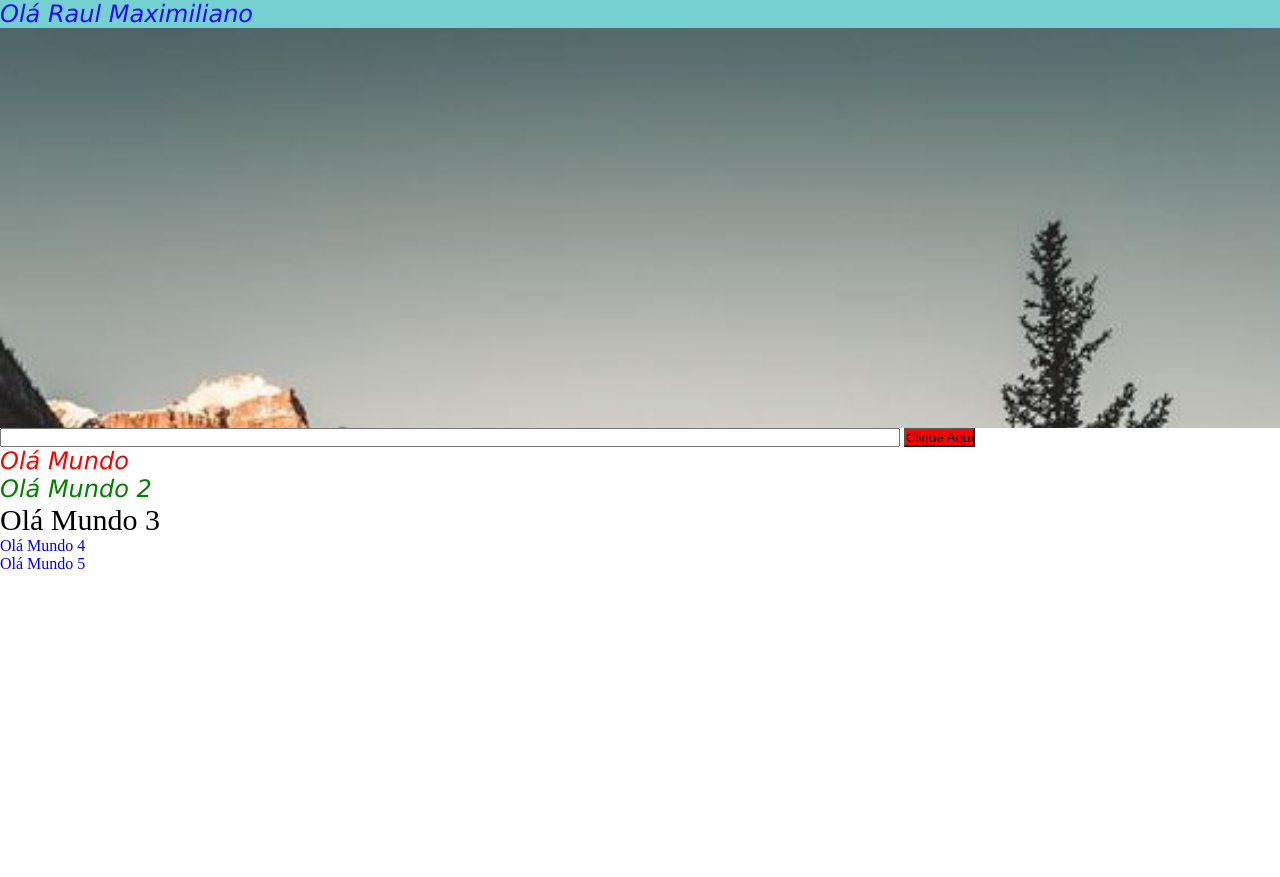
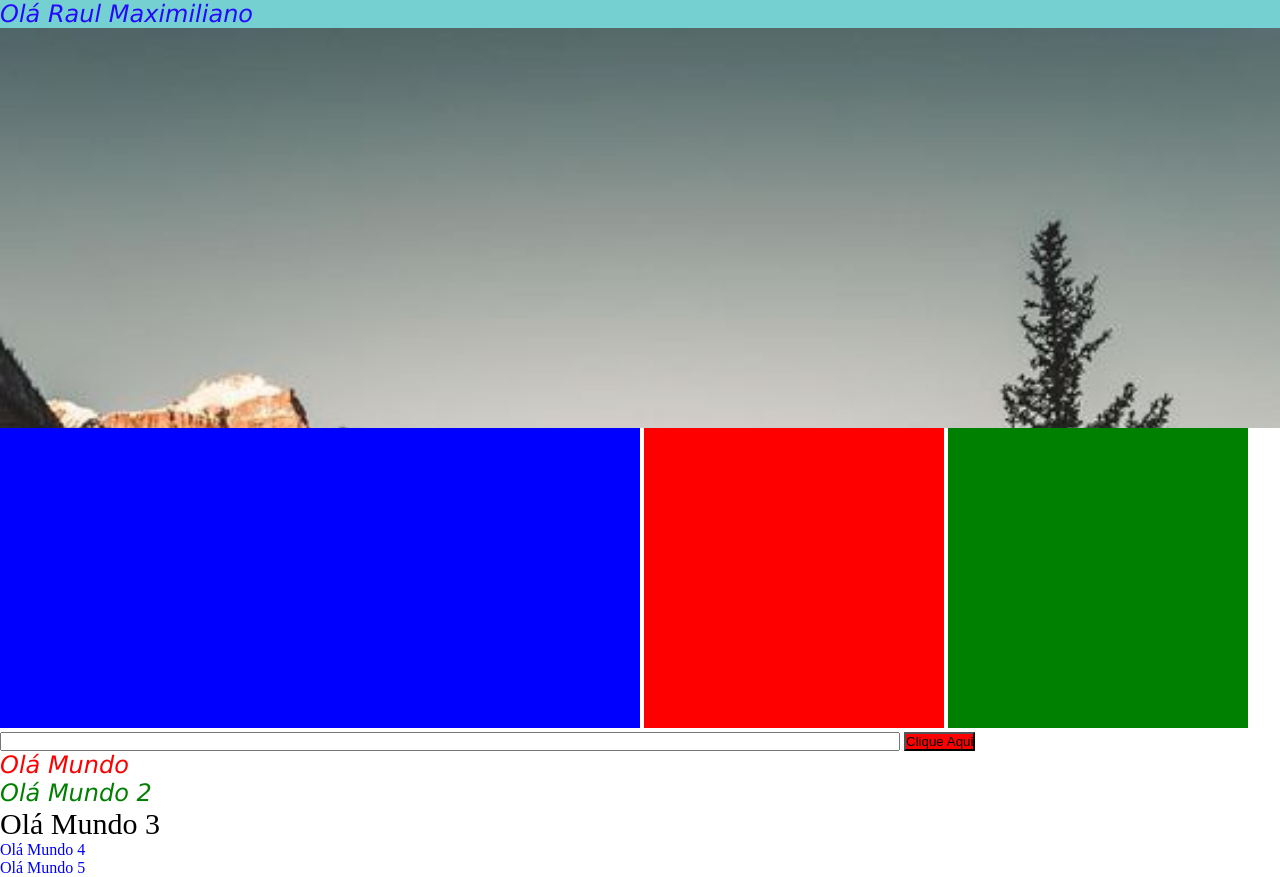
Before and after one commit to RaulMCFidelis/Projetos-Front-End, a plain HTML site: page modulo-css/index.html in a window 1280 px wide. Before the commit the page ends 800 px from the top, so only its background shows below. Drawn offline with Linux system fonts and the light colour scheme.

Commit message:
Dimensões

```diff
--- a/modulo-css/index.html
+++ b/modulo-css/index.html
@@ -14,6 +14,10 @@
 
     <div class="bg"></div>
 
+    <div class="d1"></div>
+    <div class="d2"></div>
+    <div class="d3"></div>
+
     <form action="">
         <input type="text">
         <input type="button" value="Clique Aqui"/>
--- a/modulo-css/style.css
+++ b/modulo-css/style.css
@@ -60,3 +60,24 @@ h2{
     background-size: cover;
     background-color: cyan;
 }
+
+.d1{
+    width: 50%;
+    height: 300px;
+    display: inline-block;
+    background-color: blue;
+}
+
+.d2{
+    width: 300px;
+    height: 300px;
+    display: inline-block;
+    background-color: red;
+}
+
+.d3{
+    width: 300px;
+    height: 300px;
+    display: inline-block;
+    background-color: green;
+}
```
